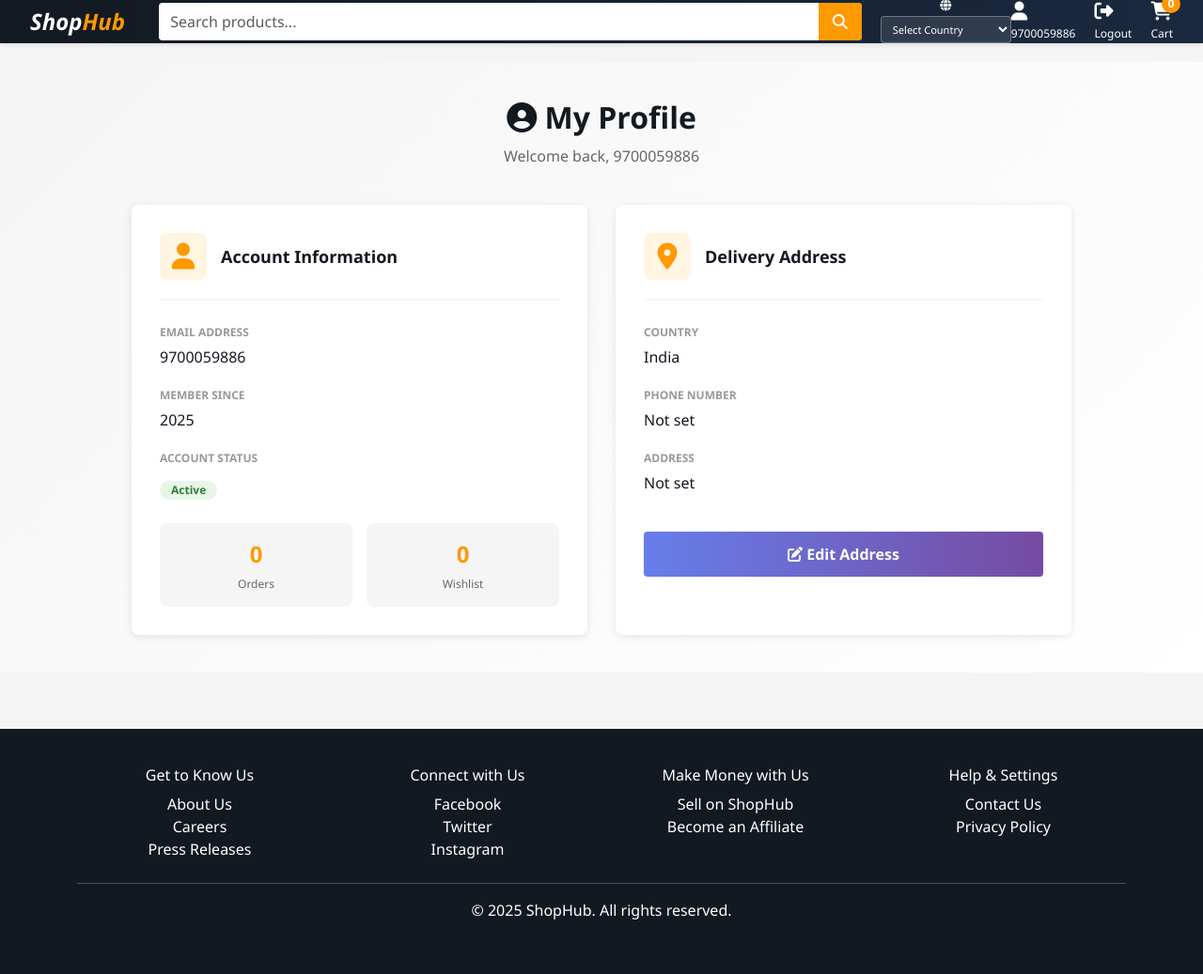
After one commit to VIKKY1996/ECOMMERCE, a Flask app: page /profile in a window 1280 px wide. The commit adds this page. Shown: the whole page at 94% size. Run offline with Flask 3, Linux system fonts and the light colour scheme; a user stored in the database is signed in.

Commit message:
flag added

```diff
--- a/app/models.py
+++ b/app/models.py
@@ -6,6 +6,9 @@ class User(db.Model, UserMixin):
     id = db.Column(db.Integer, primary_key=True)
     email = db.Column(db.String(120), unique=True, nullable=False)
     password_hash = db.Column(db.String(128))
+    country = db.Column(db.String(100), default="India")
+    phone = db.Column(db.String(20))
+    address = db.Column(db.Text)
 
     def set_password(self, password):
         self.password_hash = generate_password_hash(password)
--- a/app/routes.py
+++ b/app/routes.py
@@ -1,6 +1,7 @@
 from flask import Blueprint, render_template, redirect, url_for, request, flash, session
 from . import db, login_manager
 from .models import Product, User
+from .countries import get_countries_list
 from flask_login import login_user, logout_user, login_required, current_user
 
 main_bp = Blueprint("main", __name__)
@@ -18,19 +19,25 @@ def product_detail(product_id):
 # Simple register/login (very minimal)
 @main_bp.route("/register", methods=["GET", "POST"])
 def register():
+    countries = get_countries_list()
     if request.method == "POST":
         email = request.form["email"]
         password = request.form["password"]
+        country = request.form.get("country", "India")
+        phone = request.form.get("phone", "")
+        address = request.form.get("address", "")
+
         if User.query.filter_by(email=email).first():
-            flash("Email already exists")
+            flash("Email already exists", "error")
             return redirect(url_for("main.register"))
-        u = User(email=email)
+
+        u = User(email=email, country=country, phone=phone, address=address)
         u.set_password(password)
         db.session.add(u)
         db.session.commit()
-        flash("Account created. Please login.")
+        flash("Account created. Please login.", "success")
         return redirect(url_for("main.login"))
-    return render_template("register.html")
+    return render_template("register.html", countries=countries)
 
 @main_bp.route("/login", methods=["GET", "POST"])
 def login():
@@ -81,9 +88,27 @@ def new_product():
         p = Product(name=name, price=price, description=desc)
         db.session.add(p)
         db.session.commit()
-        flash("Product added")
+        flash("Product added", "success")
         return redirect(url_for("main.index"))
     return render_template("new_product.html")
+
+# User Profile
+@main_bp.route("/profile", methods=["GET"])
+@login_required
+def profile():
+    countries = get_countries_list()
+    return render_template("profile.html", countries=countries)
+
+@main_bp.route("/profile/update", methods=["POST"])
+@login_required
+def update_profile():
+    current_user.country = request.form.get("country", current_user.country)
+    current_user.phone = request.form.get("phone", current_user.phone)
+    current_user.address = request.form.get("address", current_user.address)
+    db.session.commit()
+    flash("Profile updated successfully!", "success")
+    return redirect(url_for("main.profile"))
+
 from .models import User
 @login_manager.user_loader
 def load_user(user_id):
--- a/app/templates/base.html
+++ b/app/templates/base.html
@@ -131,6 +131,46 @@
       font-weight: bold;
     }
 
+    /* Country Selector */
+    .country-selector {
+      color: white;
+      display: flex;
+      flex-direction: column;
+      font-size: 12px;
+      align-items: center;
+      cursor: pointer;
+      gap: 5px;
+    }
+
+    .country-selector select {
+      background: rgba(255, 255, 255, 0.1);
+      color: white;
+      border: 1px solid rgba(255, 255, 255, 0.3);
+      padding: 5px 8px;
+      border-radius: 4px;
+      font-size: 11px;
+      cursor: pointer;
+      transition: all 0.3s;
+      min-width: 120px;
+    }
+
+    .country-selector select:hover {
+      background: rgba(255, 255, 255, 0.2);
+      border-color: var(--amazon-orange);
+    }
+
+    .country-selector select:focus {
+      outline: none;
+      background: rgba(255, 255, 255, 0.2);
+      border-color: var(--amazon-orange);
+    }
+
+    .country-selector select option {
+      background: var(--amazon-blue);
+      color: white;
+      padding: 8px;
+    }
+
     /* Flash Messages */
     .alert-container {
       position: fixed;
@@ -225,9 +265,29 @@
       </div>
     </div>
 
+    <!-- Country Selector -->
+    <div class="country-selector">
+      <i class="fas fa-globe"></i>
+      <select id="countrySelect" onchange="selectCountry(this.value)">
+        <option value="">Select Country</option>
+        <option value="India">🇮🇳 India</option>
+        <option value="United States">🇺🇸 United States</option>
+        <option value="United Kingdom">🇬🇧 United Kingdom</option>
+        <option value="Canada">🇨🇦 Canada</option>
+        <option value="Australia">🇦🇺 Australia</option>
+        <option value="Germany">🇩🇪 Germany</option>
+        <option value="France">🇫🇷 France</option>
+        <option value="Japan">🇯🇵 Japan</option>
+        <option value="Singapore">🇸🇬 Singapore</option>
+        <option value="United Arab Emirates">🇦🇪 UAE</option>
+        <option value="Brazil">🇧🇷 Brazil</option>
+        <option value="Mexico">🇲🇽 Mexico</option>
+      </select>
+    </div>
+
     <div class="navbar-account">
       {% if current_user.is_authenticated %}
-        <a href="{{ url_for('main.index') }}" class="account-item">
+        <a href="{{ url_for('main.profile') }}" class="account-item">
           <i class="fas fa-user"></i>
           <span>{{ current_user.email.split('@')[0] }}</span>
         </a>
@@ -253,6 +313,25 @@
     </div>
   </div>
 </nav>
+
+<script>
+  function selectCountry(country) {
+    if (country) {
+      // Store selected country in localStorage
+      localStorage.setItem('selectedCountry', country);
+      console.log('Selected country: ' + country);
+      // You can add more functionality here like filtering products by country
+    }
+  }
+
+  // Load previously selected country
+  window.addEventListener('load', function() {
+    const savedCountry = localStorage.getItem('selectedCountry');
+    if (savedCountry) {
+      document.getElementById('countrySelect').value = savedCountry;
+    }
+  });
+</script>
 
 <!-- Flash Messages -->
 <div class="alert-container">
--- /dev/null
+++ b/app/templates/profile.html
@@ -0,0 +1,393 @@
+{% extends "base.html" %}
+{% block title %}My Profile - ShopHub{% endblock %}
+{% block content %}
+<style>
+  .profile-container {
+    padding: 40px 20px;
+    background: linear-gradient(135deg, #f5f5f5 0%, #ffffff 100%);
+    min-height: calc(100vh - 200px);
+  }
+
+  .profile-header {
+    text-align: center;
+    margin-bottom: 40px;
+  }
+
+  .profile-header h1 {
+    color: #131921;
+    font-weight: bold;
+    font-size: 32px;
+    margin-bottom: 10px;
+  }
+
+  .profile-header p {
+    color: #666;
+    font-size: 16px;
+  }
+
+  .profile-grid {
+    display: grid;
+    grid-template-columns: 1fr 1fr;
+    gap: 30px;
+    max-width: 1000px;
+    margin: 0 auto;
+  }
+
+  .profile-card {
+    background: white;
+    border-radius: 8px;
+    box-shadow: 0 2px 8px rgba(0,0,0,0.1);
+    padding: 30px;
+  }
+
+  .profile-card-header {
+    display: flex;
+    align-items: center;
+    gap: 15px;
+    margin-bottom: 25px;
+    padding-bottom: 20px;
+    border-bottom: 2px solid #f5f5f5;
+  }
+
+  .profile-card-icon {
+    font-size: 28px;
+    color: #FF9900;
+    width: 50px;
+    height: 50px;
+    background: #fff5e1;
+    display: flex;
+    align-items: center;
+    justify-content: center;
+    border-radius: 8px;
+  }
+
+  .profile-card-title {
+    color: #131921;
+    font-weight: bold;
+    font-size: 18px;
+    margin: 0;
+  }
+
+  .profile-info-group {
+    margin-bottom: 20px;
+  }
+
+  .profile-info-label {
+    color: #999;
+    font-size: 12px;
+    text-transform: uppercase;
+    font-weight: bold;
+    margin-bottom: 5px;
+  }
+
+  .profile-info-value {
+    color: #131921;
+    font-size: 16px;
+    font-weight: 500;
+  }
+
+  .profile-info-value.empty {
+    color: #ccc;
+    font-style: italic;
+  }
+
+  .badge {
+    display: inline-block;
+    background: #e8f5e9;
+    color: #2e7d32;
+    padding: 4px 12px;
+    border-radius: 20px;
+    font-size: 12px;
+    font-weight: bold;
+    margin-top: 10px;
+  }
+
+  .badge.premium {
+    background: #fff3e0;
+    color: #e65100;
+  }
+
+  .btn-edit {
+    background: linear-gradient(90deg, #667eea 0%, #764ba2 100%);
+    color: white;
+    border: none;
+    padding: 12px 24px;
+    border-radius: 4px;
+    font-weight: bold;
+    cursor: pointer;
+    width: 100%;
+    margin-top: 20px;
+    transition: all 0.3s;
+  }
+
+  .btn-edit:hover {
+    transform: translateY(-2px);
+    box-shadow: 0 4px 12px rgba(102, 126, 234, 0.4);
+  }
+
+  .stats-grid {
+    display: grid;
+    grid-template-columns: 1fr 1fr;
+    gap: 15px;
+    margin-top: 25px;
+  }
+
+  .stat-box {
+    background: #f5f5f5;
+    padding: 15px;
+    border-radius: 8px;
+    text-align: center;
+  }
+
+  .stat-number {
+    color: #FF9900;
+    font-size: 24px;
+    font-weight: bold;
+  }
+
+  .stat-label {
+    color: #666;
+    font-size: 12px;
+    margin-top: 5px;
+  }
+
+  .edit-form-group {
+    margin-bottom: 18px;
+  }
+
+  .edit-form-group label {
+    display: block;
+    color: #131921;
+    font-weight: 600;
+    font-size: 13px;
+    margin-bottom: 6px;
+  }
+
+  .edit-form-group input,
+  .edit-form-group select,
+  .edit-form-group textarea {
+    width: 100%;
+    padding: 12px;
+    border: 1px solid #ddd;
+    border-radius: 4px;
+    font-size: 14px;
+    font-family: inherit;
+    transition: border-color 0.3s;
+  }
+
+  .edit-form-group input:focus,
+  .edit-form-group select:focus,
+  .edit-form-group textarea:focus {
+    outline: none;
+    border-color: #FF9900;
+    box-shadow: 0 0 0 3px rgba(255, 153, 0, 0.1);
+  }
+
+  .edit-form-group textarea {
+    resize: vertical;
+    min-height: 80px;
+  }
+
+  .btn-group {
+    display: grid;
+    grid-template-columns: 1fr 1fr;
+    gap: 15px;
+    margin-top: 25px;
+  }
+
+  .btn-save {
+    background: #28a745;
+    color: white;
+    border: none;
+    padding: 12px;
+    border-radius: 4px;
+    font-weight: bold;
+    cursor: pointer;
+    transition: all 0.3s;
+  }
+
+  .btn-save:hover {
+    background: #218838;
+  }
+
+  .btn-cancel {
+    background: white;
+    color: #131921;
+    border: 2px solid #ddd;
+    padding: 12px;
+    border-radius: 4px;
+    font-weight: bold;
+    cursor: pointer;
+    transition: all 0.3s;
+  }
+
+  .btn-cancel:hover {
+    border-color: #FF9900;
+    background: #fafafa;
+  }
+
+  @media (max-width: 768px) {
+    .profile-grid {
+      grid-template-columns: 1fr;
+    }
+  }
+</style>
+
+<div class="profile-container">
+  <div class="profile-header">
+    <h1><i class="fas fa-user-circle"></i> My Profile</h1>
+    <p>Welcome back, {{ current_user.email }}</p>
+  </div>
+
+  <div class="profile-grid">
+    <!-- Account Information Card -->
+    <div class="profile-card">
+      <div class="profile-card-header">
+        <div class="profile-card-icon">
+          <i class="fas fa-user"></i>
+        </div>
+        <h3 class="profile-card-title">Account Information</h3>
+      </div>
+
+      <div class="profile-info-group">
+        <div class="profile-info-label">Email Address</div>
+        <div class="profile-info-value">{{ current_user.email }}</div>
+      </div>
+
+      <div class="profile-info-group">
+        <div class="profile-info-label">Member Since</div>
+        <div class="profile-info-value">2025</div>
+      </div>
+
+      <div class="profile-info-group">
+        <div class="profile-info-label">Account Status</div>
+        <div class="profile-info-value">
+          <span class="badge">Active</span>
+        </div>
+      </div>
+
+      <div class="stats-grid">
+        <div class="stat-box">
+          <div class="stat-number">0</div>
+          <div class="stat-label">Orders</div>
+        </div>
+        <div class="stat-box">
+          <div class="stat-number">0</div>
+          <div class="stat-label">Wishlist</div>
+        </div>
+      </div>
+    </div>
+
+    <!-- Delivery Address Card -->
+    <div class="profile-card">
+      <div class="profile-card-header">
+        <div class="profile-card-icon">
+          <i class="fas fa-map-marker-alt"></i>
+        </div>
+        <h3 class="profile-card-title">Delivery Address</h3>
+      </div>
+
+      <div class="profile-info-group">
+        <div class="profile-info-label">Country</div>
+        <div class="profile-info-value">
+          {% if current_user.country %}
+            {{ current_user.country }}
+          {% else %}
+            <span class="empty">Not set</span>
+          {% endif %}
+        </div>
+      </div>
+
+      <div class="profile-info-group">
+        <div class="profile-info-label">Phone Number</div>
+        <div class="profile-info-value">
+          {% if current_user.phone %}
+            {{ current_user.phone }}
+          {% else %}
+            <span class="empty">Not set</span>
+          {% endif %}
+        </div>
+      </div>
+
+      <div class="profile-info-group">
+        <div class="profile-info-label">Address</div>
+        <div class="profile-info-value">
+          {% if current_user.address %}
+            {{ current_user.address }}
+          {% else %}
+            <span class="empty">Not set</span>
+          {% endif %}
+        </div>
+      </div>
+
+      <button class="btn-edit" onclick="document.getElementById('editForm').style.display='block'">
+        <i class="fas fa-edit"></i> Edit Address
+      </button>
+    </div>
+  </div>
+
+  <!-- Edit Form (Hidden by default) -->
+  <div id="editForm" style="display: none; margin-top: 40px;">
+    <div class="profile-card" style="max-width: 600px; margin: 0 auto;">
+      <h3 style="color: #131921; margin-bottom: 25px;">
+        <i class="fas fa-edit"></i> Update Delivery Address
+      </h3>
+
+      <form method="post" action="/profile/update" novalidate>
+        <div class="edit-form-group">
+          <label for="country">Country <span style="color: #dc3545;">*</span></label>
+          <select id="country" name="country" required>
+            <option value="">Select your country</option>
+            {% for country in countries %}
+              <option value="{{ country.name }}" {% if current_user.country == country.name %}selected{% endif %}>
+                {{ country.name }}
+              </option>
+            {% endfor %}
+          </select>
+        </div>
+
+        <div class="edit-form-group">
+          <label for="phone">Phone Number</label>
+          <input
+            type="tel"
+            id="phone"
+            name="phone"
+            value="{{ current_user.phone or '' }}"
+            placeholder="10-digit phone number"
+            pattern="[0-9]{10}"
+          >
+        </div>
+
+        <div class="edit-form-group">
+          <label for="address">Street Address</label>
+          <textarea
+            id="address"
+            name="address"
+            placeholder="Enter your complete address">{{ current_user.address or '' }}</textarea>
+        </div>
+
+        <div class="btn-group">
+          <button type="submit" class="btn-save">
+            <i class="fas fa-save"></i> Save Changes
+          </button>
+          <button type="button" class="btn-cancel" onclick="document.getElementById('editForm').style.display='none'">
+            <i class="fas fa-times"></i> Cancel
+          </button>
+        </div>
+      </form>
+    </div>
+  </div>
+</div>
+
+<script>
+  // Close edit form when clicking outside
+  document.addEventListener('click', function(event) {
+    const editForm = document.getElementById('editForm');
+    const editButton = document.querySelector('.btn-edit');
+
+    if (editForm.style.display === 'block' && !editForm.contains(event.target) && !editButton.contains(event.target)) {
+      editForm.style.display = 'none';
+    }
+  });
+</script>
+{% endblock %}
```
Also changed, not shown: app/countries.py (added, +64 -0 lines), app/templates/register.html (+114 -10 lines).
